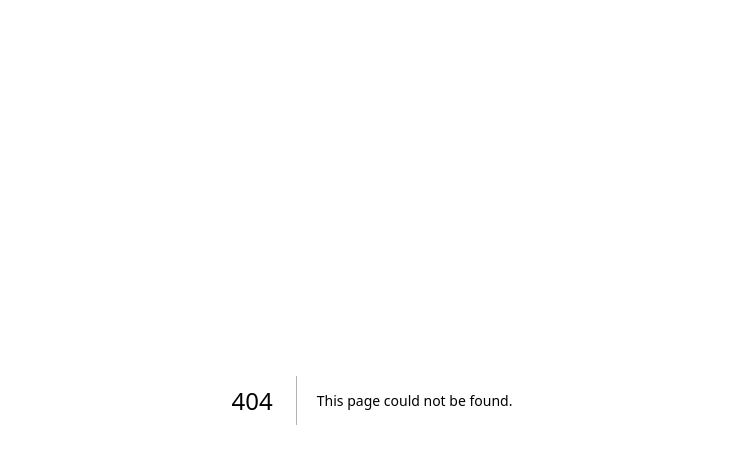
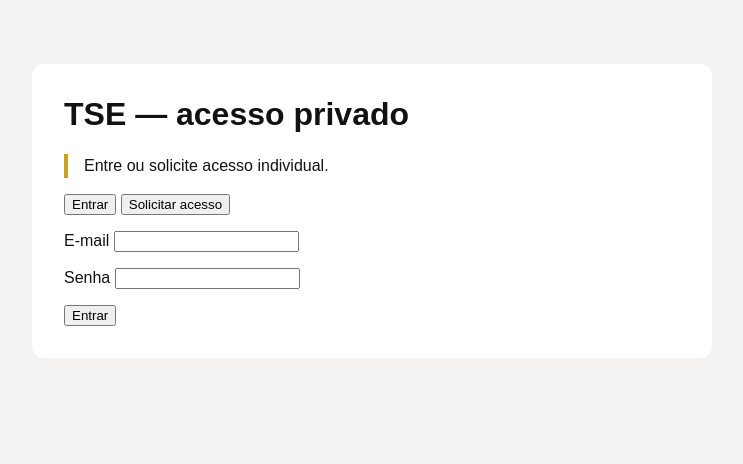
Before and after one commit to JuanIan7/tse-catts-2026, a Next.js app: page /login in a window 1280 px wide. Before the commit this address had no page. Shown: the top 464 px of the page, without its empty margins (268-1011 px from the left). Built offline with nearby package versions, Linux system fonts and the light colour scheme.

Commit message:
Add Supabase authentication and approved access gate

```diff
--- /dev/null
+++ b/src/app/login/page.tsx
@@ -0,0 +1,5 @@
+import { AuthForm } from "@/components/auth-form";
+
+export default function LoginPage() {
+  return <main><h1>TSE — acesso privado</h1><p className="notice">Entre ou solicite acesso individual.</p><AuthForm /></main>;
+}
--- /dev/null
+++ b/src/app/pending/page.tsx
@@ -0,0 +1,2 @@
+import Link from "next/link";
+export default function PendingPage() { return <main><h1>Solicitação em análise</h1><p className="notice">Seu acesso ainda não foi aprovado pelo administrador.</p><Link href="/login">Voltar</Link></main>; }
--- /dev/null
+++ b/src/components/auth-form.tsx
@@ -0,0 +1,28 @@
+"use client";
+
+import { FormEvent, useState } from "react";
+import { useRouter } from "next/navigation";
+import { createSupabaseBrowserClient } from "@/lib/supabase/client";
+
+export function AuthForm() {
+  const [signup, setSignup] = useState(false);
+  const [message, setMessage] = useState("");
+  const router = useRouter();
+  async function submit(event: FormEvent<HTMLFormElement>) {
+    event.preventDefault();
+    const form = new FormData(event.currentTarget);
+    const supabase = createSupabaseBrowserClient();
+    const email = String(form.get("email") ?? "");
+    const password = String(form.get("password") ?? "");
+    if (signup) {
+      const { data, error } = await supabase.auth.signUp({ email, password, options: { data: { display_name: String(form.get("displayName") ?? "") }, emailRedirectTo: `${location.origin}/auth/callback` } });
+      if (error) return setMessage(error.message);
+      if (data.session) return router.replace("/app");
+      return setMessage("Cadastro recebido. Confirme seu e-mail e aguarde a aprovação.");
+    }
+    const { error } = await supabase.auth.signInWithPassword({ email, password });
+    if (error) return setMessage("Não foi possível entrar com essas credenciais.");
+    router.replace("/app");
+  }
+  return <form onSubmit={submit}><p><button type="button" onClick={() => setSignup(false)}>Entrar</button> <button type="button" onClick={() => setSignup(true)}>Solicitar acesso</button></p>{signup && <p><label>Nome <input name="displayName" required minLength={2} /></label></p>}<p><label>E-mail <input name="email" type="email" required /></label></p><p><label>Senha <input name="password" type="password" required minLength={8} /></label></p><button type="submit">{signup ? "Enviar solicitação" : "Entrar"}</button>{message && <p role="status">{message}</p>}</form>;
+}
--- /dev/null
+++ b/src/lib/supabase/client.ts
@@ -0,0 +1,10 @@
+"use client";
+
+import { createBrowserClient } from "@supabase/ssr";
+
+export function createSupabaseBrowserClient() {
+  const url = process.env.NEXT_PUBLIC_SUPABASE_URL;
+  const publishableKey = process.env.NEXT_PUBLIC_SUPABASE_PUBLISHABLE_KEY;
+  if (!url || !publishableKey) throw new Error("Configuração Supabase ausente.");
+  return createBrowserClient(url, publishableKey);
+}
```
Also changed, not shown: src/app/app/page.tsx (added, +12 -0 lines), src/app/auth/callback/route.ts (added, +9 -0 lines), src/app/page.tsx (+3 -8 lines).
